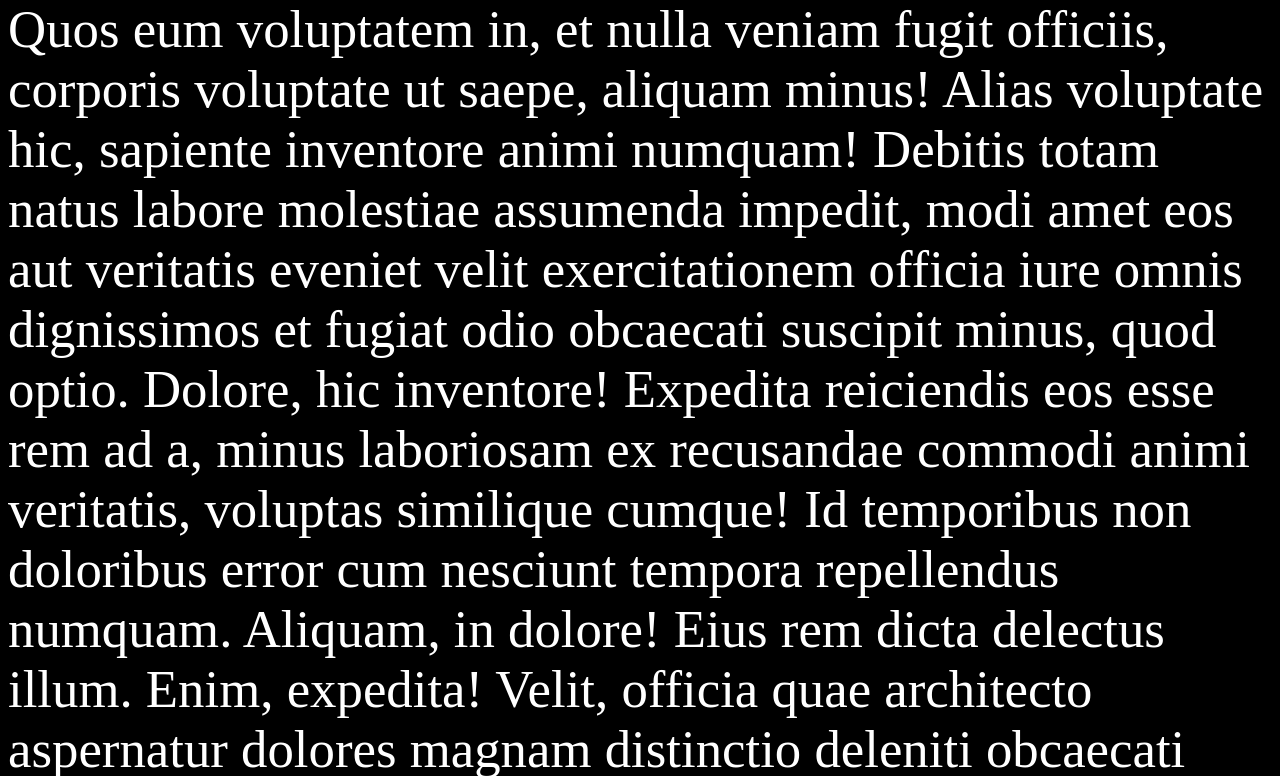
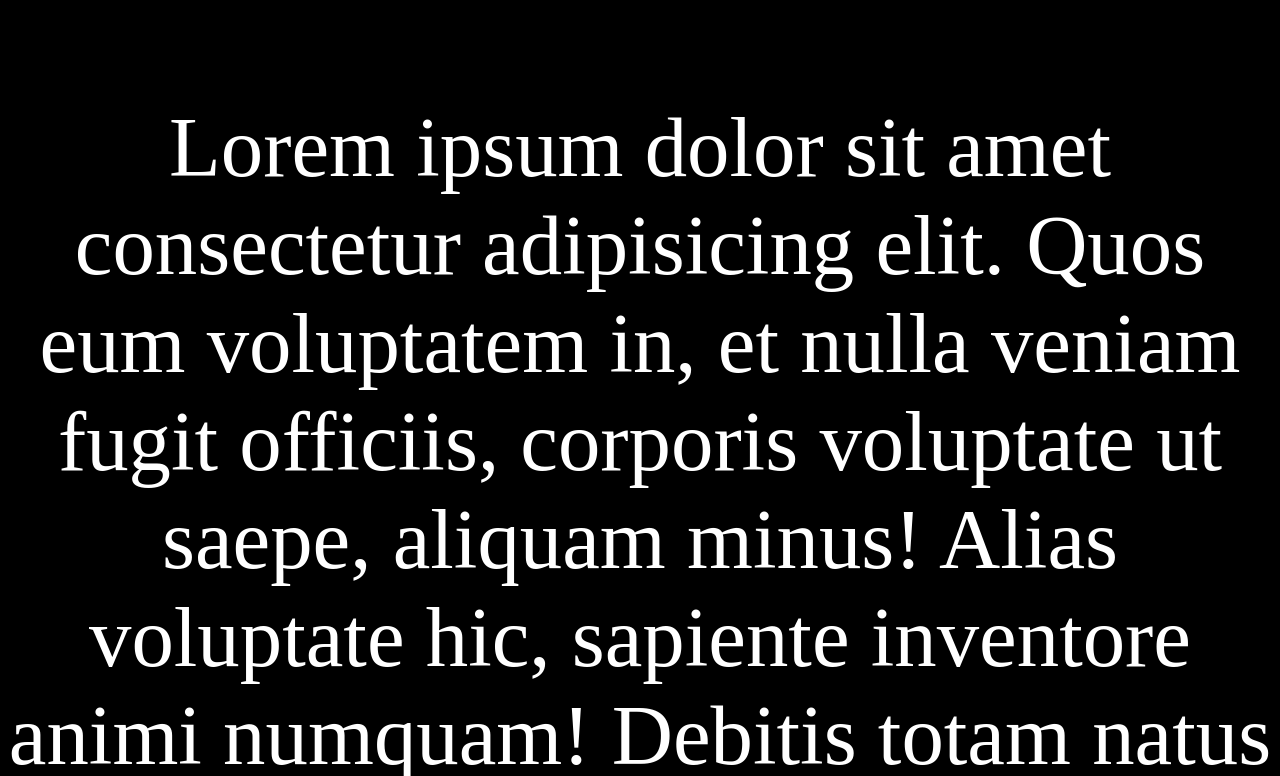
Before and after one commit to TheRebelPath/branch-test, a plain HTML site: page index.html in a window 1280 px wide. Shown: the part 324-1100 px from the top of the page. Drawn offline with Linux system fonts and the light colour scheme.

Commit message:
more changes to css

```diff
--- a/styles/style.css
+++ b/styles/style.css
@@ -1,5 +1,6 @@
 body {
   background-color: black;
   color: white;
-  font-size: 3.3rem;
+  font-size: 5.3rem;
+  text-align: center;
 }
```
